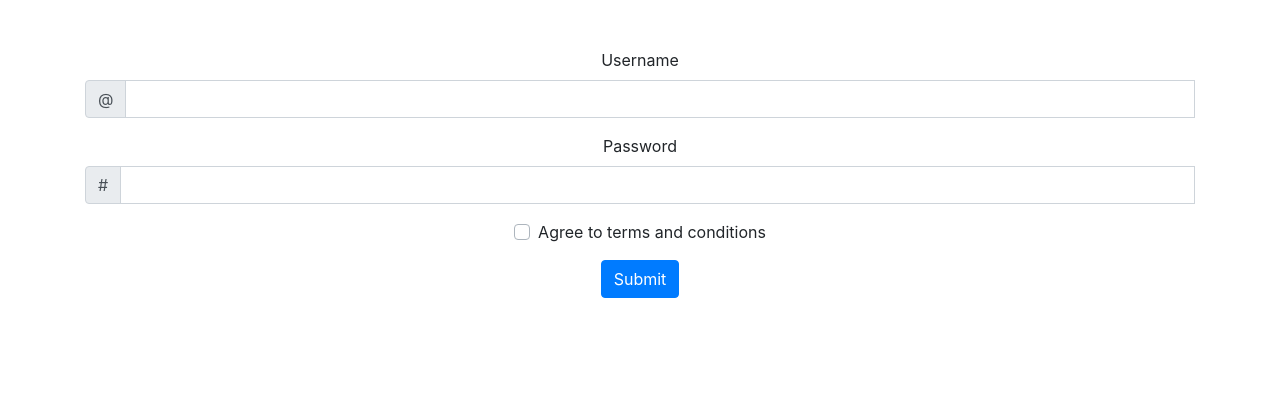
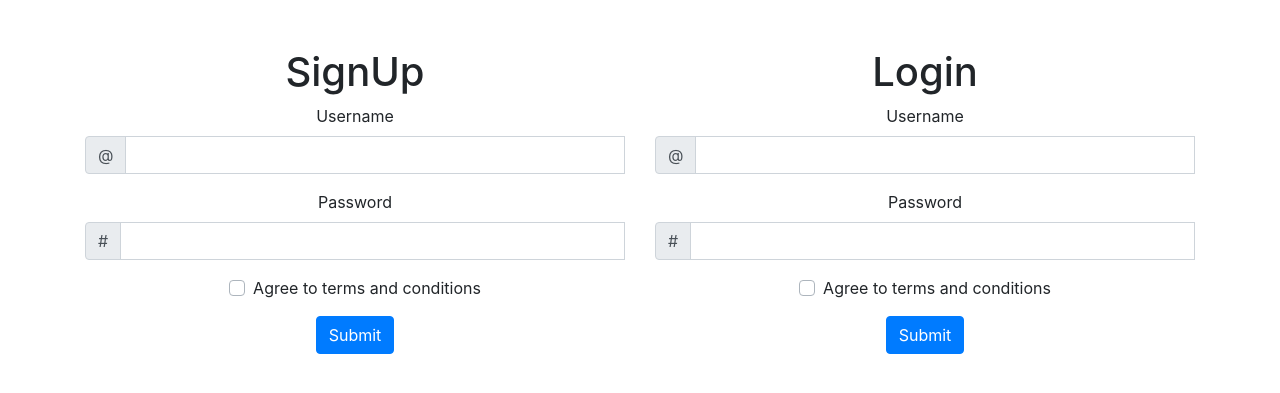
Before and after one commit to urmil89/keep-notes, a PHP site: page /signup.php in a window 1280 px wide. Shown: the part 56-449 px from the top of the page. Run offline with PHP 8.4, Linux system fonts and the light colour scheme; some libraries are stand-ins or nearby versions.

Commit message:
changes in index file

```diff
--- a/signup.php
+++ b/signup.php
@@ -1,6 +1,7 @@
 <?php
 session_start();
-include 'config.php';
+require 'config.php';
+include 'header.php';
 
 if (isset($_POST['submit'])) {
     $username = $_POST['username'];
@@ -18,6 +19,7 @@ if (isset($_POST['submit'])) {
             if ($result) {
                 header('location:index.php');
             } else {
+
                 header('location:signup.php');
             }
 
@@ -37,37 +39,12 @@ if (isset($_POST['submit'])) {
 
 
 
-
-
-
-
-
-
-
-
-
-
-
-
-
-
-
-
-
-
-
-
-
-
-
-
-<?php include 'header.php'; ?>
-
-
 <div class="container text-center mt-5">
-
+    <div class="row">
+        <div class="col-md-6">
             <!-- Signup Form -->
-    <form class="needs-validation" novalidate method="post" action="signup.php">
+            <h1>SignUp</h1>
+            <form class="needs-validation" novalidate method="post" action="index.php">
                 <div class="form-row">
                     <div class="col-md-12 mb-3">
                         <label for="validationCustomUsername">Username</label>
@@ -98,6 +75,7 @@ if (isset($_POST['submit'])) {
                 </div>
 
                 <div class="form-group">
+                    <div class="col-md-12 mb-3">
                         <div class="form-check custom-control custom-checkbox form-check">
                             <input class="form-check-input custom-control-input" type="checkbox" id="invalidCheck" required>
                             <label class="custom-control-label" for="invalidCheck">
@@ -109,8 +87,72 @@ if (isset($_POST['submit'])) {
                         </div>
                     </div>
                     <button class="btn btn-primary" name="submit" type="submit">Submit</button>
+                    <div>
                     </div>
             </form>
+
+        </div>
+        </div>
+
+
+
+        <!-- Login Form -->
+            <div class="col-md-6">
+                <h1>Login</h1>
+                <form class="needs-validation" novalidate method="post" action="index.php">
+                    <div class="form-row">
+                        <div class="col-md-12 mb-3">
+                            <label for="validationCustomUsername">Username</label>
+                            <div class="input-group">
+                                <div class="input-group-prepend">
+                                    <span class="input-group-text" id="inputGroupPrepend">@</span>
+                                </div>
+                                <input type="text" name="username" class="form-control" id="validationCustomUsername" aria-describedby="inputGroupPrepend" required>
+                                <div class="invalid-feedback">
+                                    Please choose a username.
+                                </div>
+                            </div>
+                        </div>
+                    </div>
+                    <div class="form-row">
+                        <div class="col-md-12 mb-3">
+                            <label for="validationCustomUsername">Password</label>
+                            <div class="input-group">
+                                <div class="input-group-prepend">
+                                    <span class="input-group-text" id="inputpassword">#</span>
+                                </div>
+                                <input type="password" name="password" class="form-control" id="validationCustomPassword" aria-describedby="inputpassword" required>
+                                <div class="invalid-feedback">
+                                    Please choose a password.
+                                </div>
+                            </div>
+                        </div>
+                    </div>
+
+                    <div class="form-group">
+                        <div class="col-md-12 mb-3">
+                            <div class="form-check custom-control custom-checkbox form-check">
+                                <input class="form-check-input custom-control-input" type="checkbox" id="invalidCheck" required>
+                                <label class="custom-control-label" for="invalidCheck">
+                                    Agree to terms and conditions
+                                </label>
+                            </div>
+                            <div class="invalid-feedback">
+                                You must agree before submitting.
+                            </div>
+                        </div>
+                        <button class="btn btn-primary" name="submit" type="submit">Submit</button>
+                        <div>
+                        </div>
+                </form>
+            </div>
+    </div>
+</div>
+
+
+
+
+
 
         <script>
             // Example starter JavaScript for disabling form submissions if there are invalid fields
```
Also changed, not shown: index.php (+47 -25 lines). Lines whose indentation alone changed are shown as unchanged.
